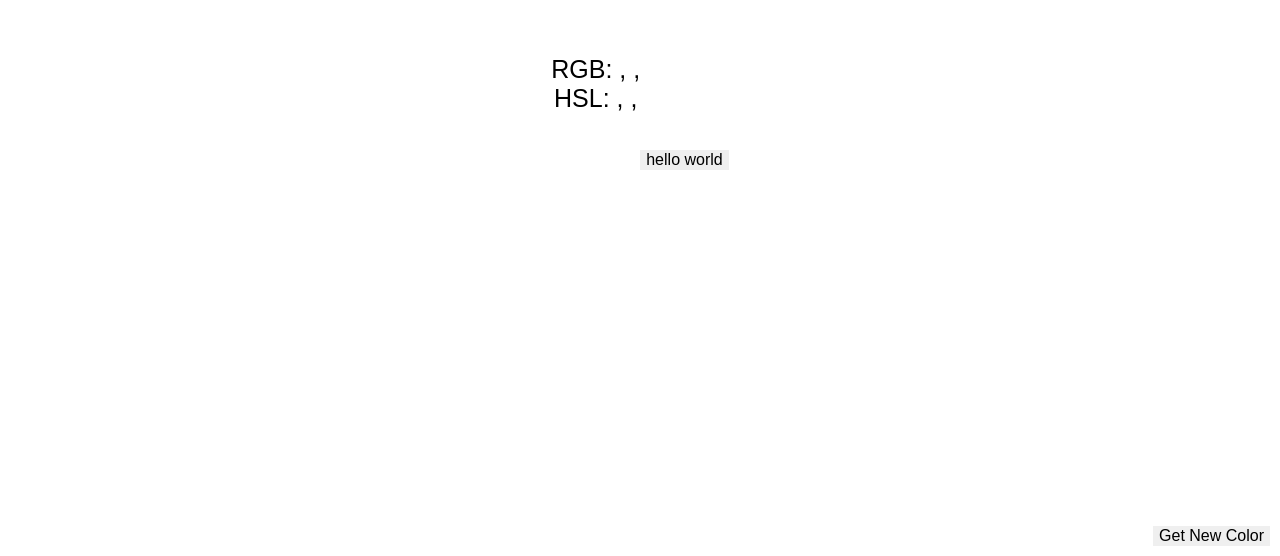
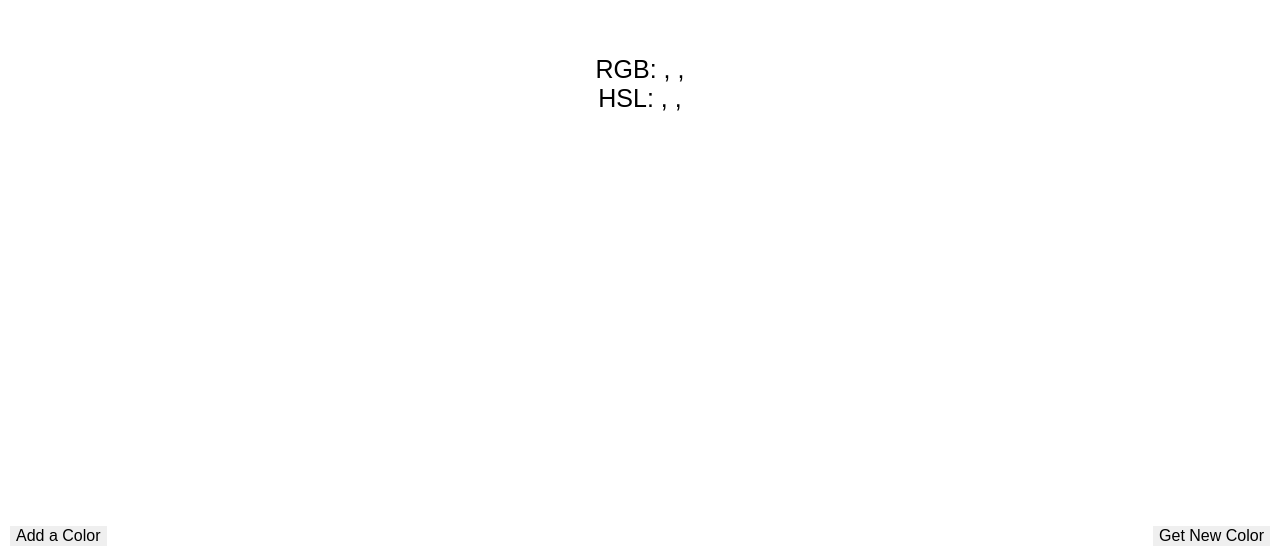
Before and after one commit to maxnovak/color-randomizer, a React (Create React App) app in the folder client/: page / in a window 1280 px wide. Shown: the part 244-800 px from the top of the page. Built offline with nearby package versions, Linux system fonts and the light colour scheme; no server answers; a web font is replaced by a local one.

Commit message:
Add new button for adding colors to the database

```diff
--- a/client/src/AddColor.js
+++ b/client/src/AddColor.js
@@ -8,11 +8,13 @@ class AddColor extends Component {
   render() {
     return (
       <button
-        style = {{
+        class="AddColor"
+        style=
+        {{
           backgroundColor: this.props.colorHex,
           color: this.props.textColor
         }}>
-      hello world
+      Add a Color
       </button>
 		)
 	}
--- a/client/src/App.css
+++ b/client/src/App.css
@@ -14,6 +14,11 @@
   bottom: 10px;
   right: 10px;
 }
+.AddColor {
+  position: fixed;
+  bottom: 10px;
+  left: 10px;
+}
 
 span {
   display: inline-block;
```
